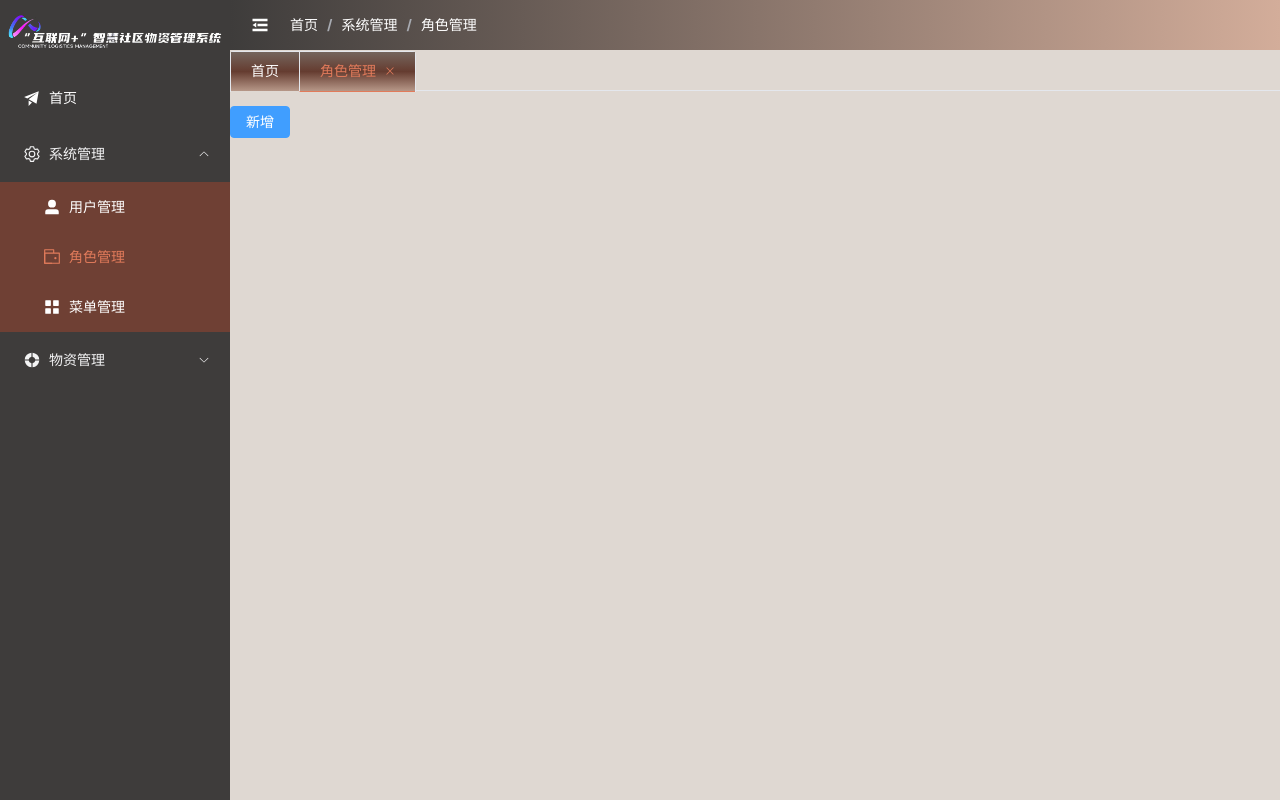
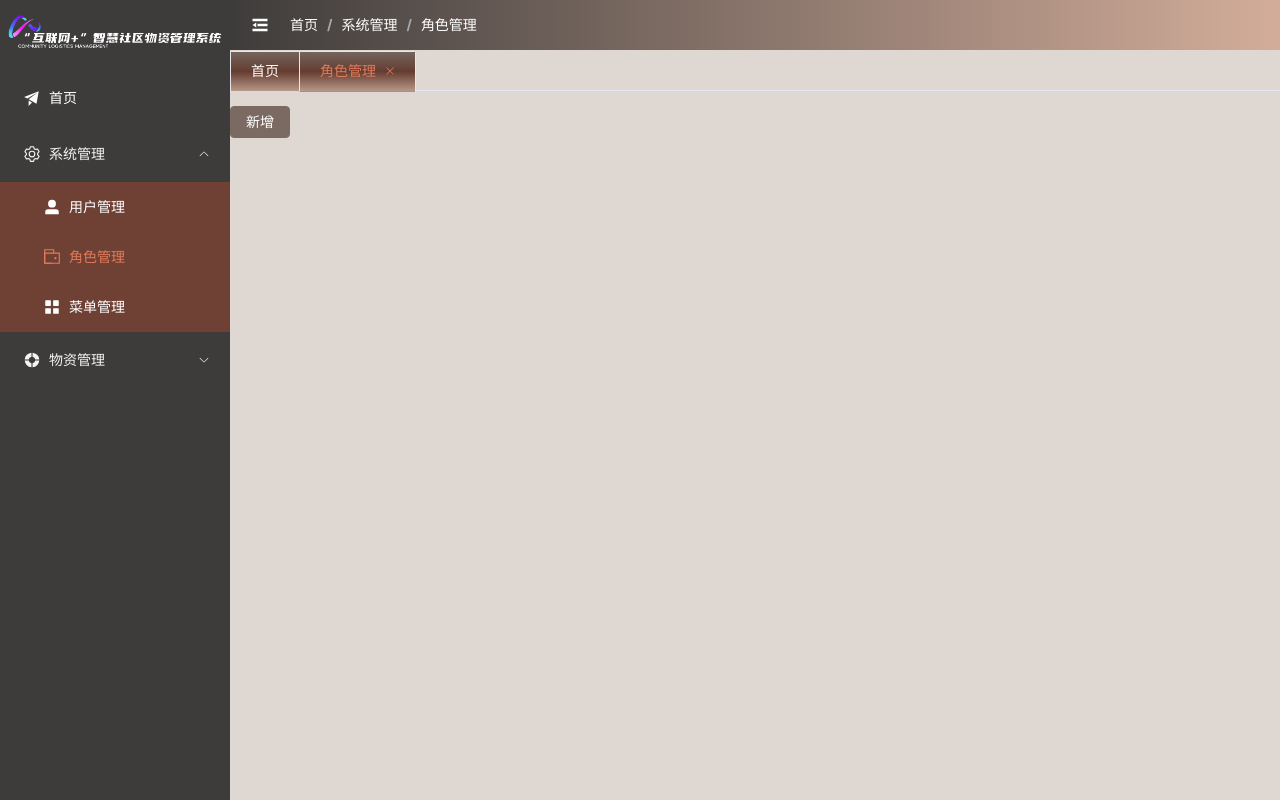
Before and after one commit to Tiemoremilk/graProject, a Vue app: page /roleList in a window 1280 px wide. Built offline with nearby package versions, Linux system fonts and the light colour scheme.

Commit message:
style(dialog样式): 🌈

```diff
--- a/src/components/SysDialog.vue
+++ b/src/components/SysDialog.vue
@@ -52,8 +52,9 @@ const onClose = () => {
     background-color: #a78b7e;
     margin-right: 0;
     .el-dialog__title {
+      padding-top: 10px;
       font-size: 18px;
-      font-weight: 600;
+      font-weight: 500;
       color: #fff;
       letter-spacing: 2px;
     }
--- a/src/views/pages/system/RoleListManage.vue
+++ b/src/views/pages/system/RoleListManage.vue
@@ -1,6 +1,6 @@
 <template>
   <div>
-    <el-button type="primary" size="default" @click="addBtn">新增</el-button>
+    <el-button color="#7A6A61" size="default" @click="addBtn">新增</el-button>
     <SysDialog
       :visible="dialog.visible"
       :height="dialog.height"
```
